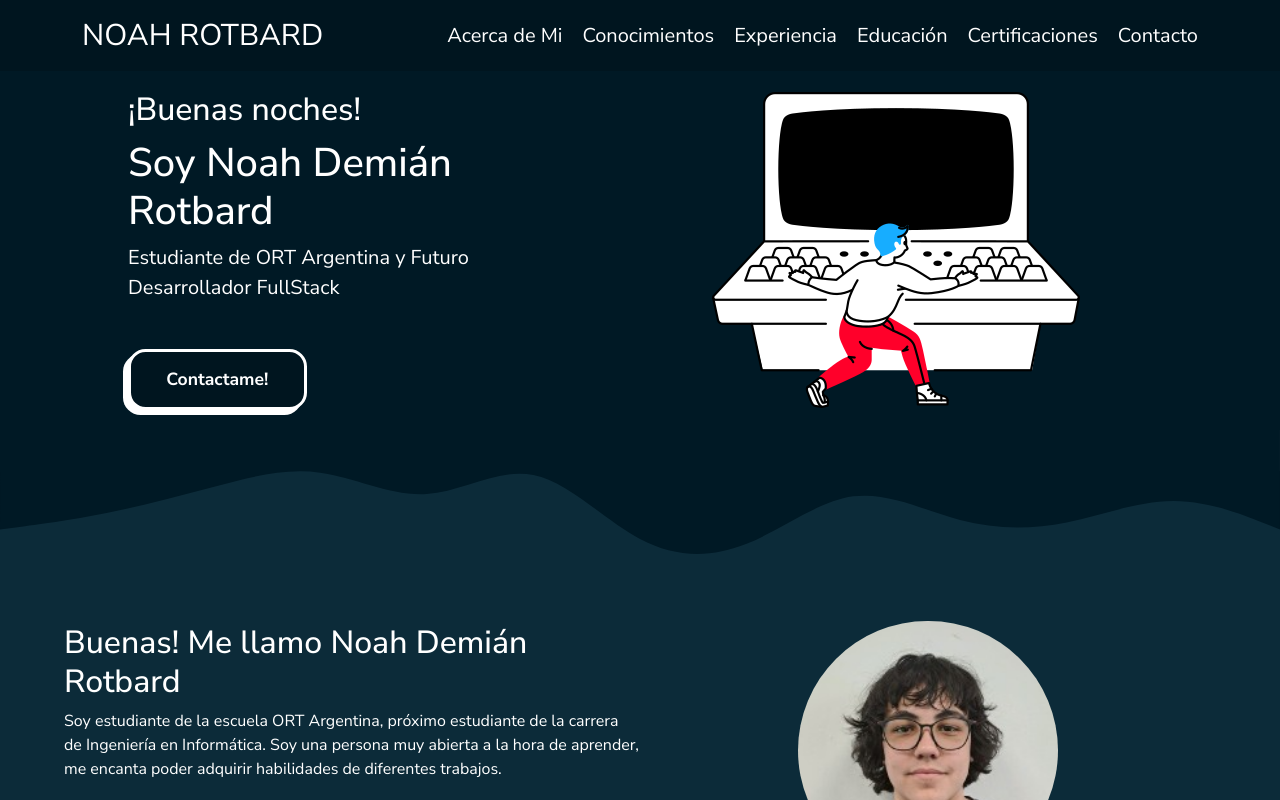
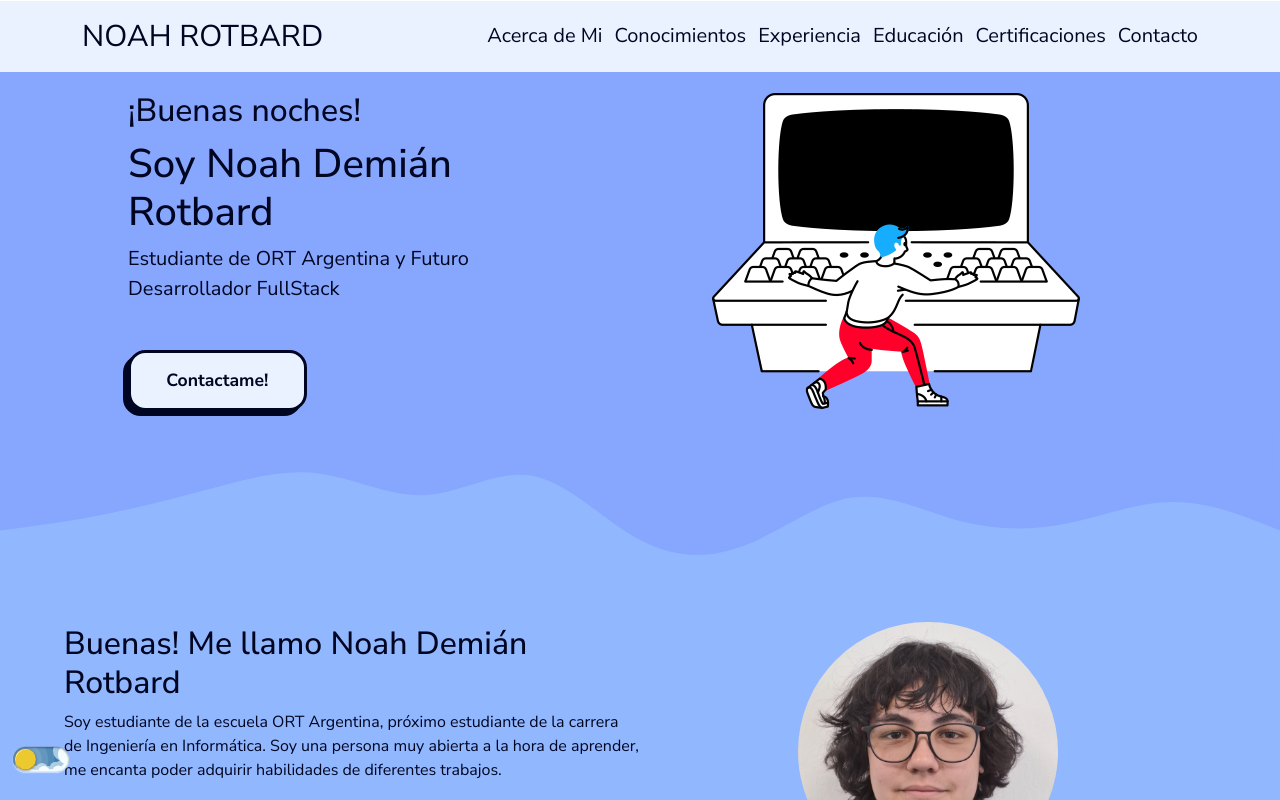
Before and after one commit to DuckyCom/portfolio, a React (Create React App) app: page / in a window 1280 px wide. Shown: the top 800 px of the page. Built offline with nearby package versions, Linux system fonts and the light colour scheme.

Commit message:
v3.6 listo el light y dark mode, agregar info

```diff
--- a/src/App.css
+++ b/src/App.css
@@ -7,6 +7,9 @@
 }
 * {
   font-family: 'Nunito Sans';
+}
+#all{
+  margin-top: -1.8%;
 }
 body {
   font-family: 'Nunito Sans', sans-serif, sans-serif; /* La otra fuente está por si Nunito no llega a cargarse */
--- a/src/App.jsx
+++ b/src/App.jsx
@@ -9,7 +9,7 @@ import Experiencia from "./views/Experiencia"
 import Educacion from "./views/Educacion"
 import HeaderBar from './components/Header';
 
-
+import { ToggleButton } from './components/ToggleButton/ToggleButton';
 // import Boton from "./components/boton"
 import React, { useState, useEffect } from 'react';
 import Boton from "./components/Boton"
@@ -35,9 +35,14 @@ function App() {
   const [isLight, setIsLight] = useState(false);
   return (
     <>
-      <div data-theme={isLight ? "light" : "dark"}>
+      <div id="all" data-theme={isLight ? "dark" : "light"}>
         <header>
-          <HeaderBar/>
+
+          <ToggleButton
+              isChecked={isLight}
+              handleChange = {() => setIsLight(!isLight)}
+            />
+            <HeaderBar/>
         </header>
         <main>
           <div className='inicioSaludo'>
--- a/src/components/Header/HeaderBar.css
+++ b/src/components/Header/HeaderBar.css
@@ -55,7 +55,8 @@
     list-style: none;
     display: flex;
     justify-content: space-around;
-    gap: 20px;
+    align-items: center;
+    gap: 12px;
     margin: 0;
     padding: 0;
   }
@@ -100,8 +101,8 @@
   /* Estilos para el botón de "scroll to top" */
   #scrolltop {
     position: fixed;
-    bottom: 20px;
-    right: 20px;
+    bottom: 3.5%;
+    right: 2%;
     background-color: var(--color-fondo-barra-botones);
     color: var(--color-textoPrimario);
     border: none;
--- a/src/components/Header/index.jsx
+++ b/src/components/Header/index.jsx
@@ -1,6 +1,6 @@
 import React, { useEffect, useState } from 'react';
 import './HeaderBar.css';
-import { Toggle } from '../../components/ToggleButton';
+import { ToggleButton } from '../ToggleButton/ToggleButton';
 
 function HeaderBar() { /*voy a hacer un gran cambio*/
   const [lastScrollY, setLastScrollY] = useState(0);
@@ -27,10 +27,11 @@ function HeaderBar() { /*voy a hacer un gran cambio*/
     }
   }, [lastScrollY]);
 
-
+  const [isLight, setIsLight] = useState(false);
 // navbar-expand-lg bg-secondary text-uppercase fixed-top
   return (
     <>
+      <div>
       <nav className="navbar" id="mainNav">
         <div className="container">
           <div className="navbar-brand">
@@ -59,7 +60,7 @@ function HeaderBar() { /*voy a hacer un gran cambio*/
       >
         Volver para arriba
       </button>
-
+      </div>
     </>
 
   );
--- a/src/components/ToggleButton/ToggleButton.css
+++ b/src/components/ToggleButton/ToggleButton.css
@@ -1,5 +1,5 @@
 .theme-switch {
-  --toggle-size: 30px;
+  --toggle-size: 10px;
   /* the size is adjusted using font-size,
      this is not transform scale,
      so you can choose any size */
@@ -42,7 +42,9 @@
   -webkit-transition: var(--transition);
   -o-transition: var(--transition);
   transition: var(--transition);
-  position: relative;
+  position: fixed;
+  bottom: 3.5%;
+  left: 1%;
 }
 
 .theme-switch__container::before {
--- a/src/components/ToggleButton/ToggleButton.jsx
+++ b/src/components/ToggleButton/ToggleButton.jsx
@@ -4,7 +4,7 @@ import './ToggleButton.css';
 export const ToggleButton = ({ handleChange, isChecked }) => {
   return (
       <label class="theme-switch">
-        <input type="checkbox" class="theme-switch__checkbox" id="" onChange={handleChange} checked={isChecked}/>
+        <input type="checkbox" class="theme-switch__checkbox" id="" onChange={handleChange} checked={isChecked}/> {/*esto es lo que se tiene que agregar al toggle elegido*/}
         <div class="theme-switch__container">
           <div class="theme-switch__clouds"></div>
           <div class="theme-switch__stars-container">
--- a/src/views/AcercaDeMi/index.jsx
+++ b/src/views/AcercaDeMi/index.jsx
@@ -2,7 +2,7 @@ import React from 'react';
 import './style.css'; // Asegúrate de importar los estilos si es necesario
 import boton from "../../components/Boton";
 import titulo from "../../components/Titulo";
-import imagen from "../../vendor/noah.jfif";
+import imagen from "../../vendor/noah.jpg";
 import "./style.css";
 
 const AcercaDeMi = (props) => {
```
Also changed, not shown: src/vendor/noah.jpg (added).
